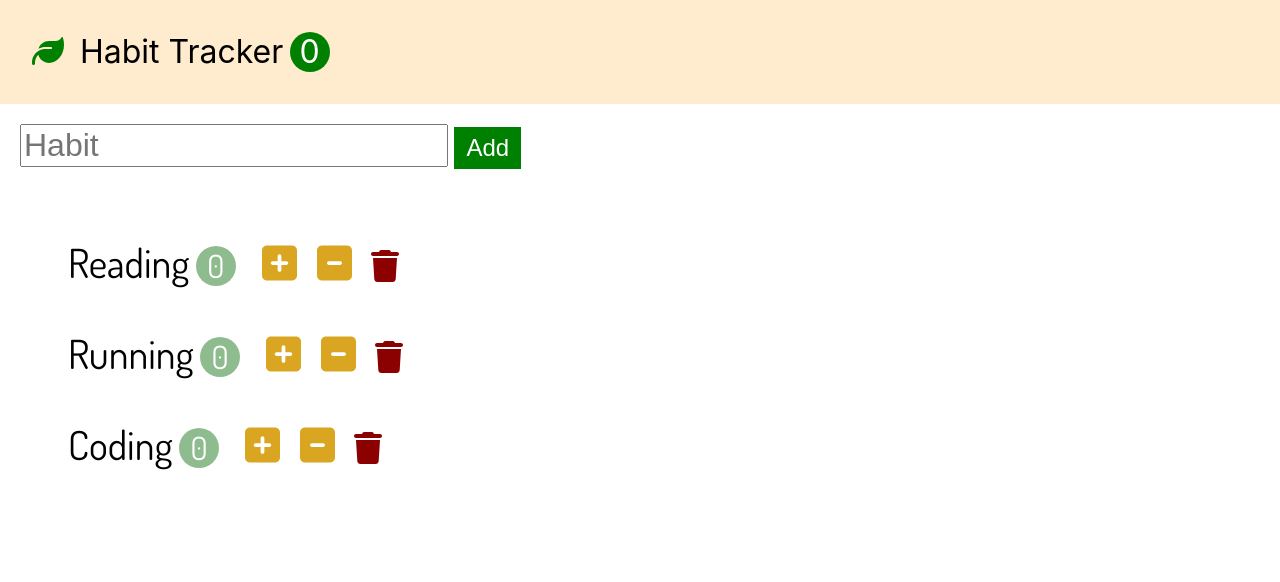
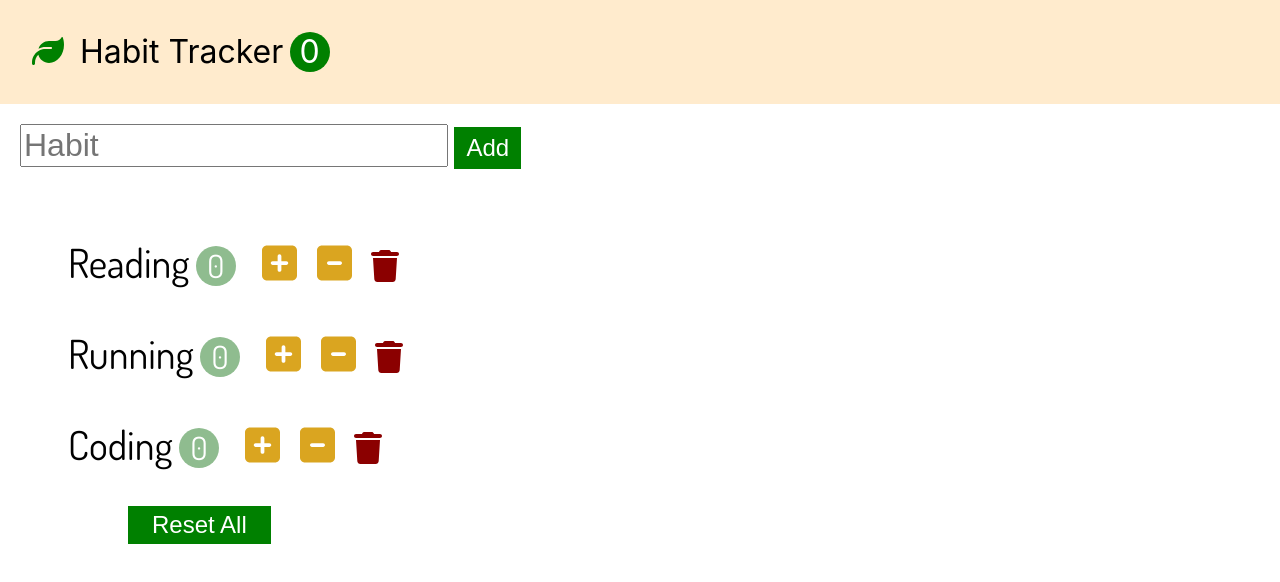
Before and after one commit to hanb613/React-Study, a React (Create React App) app: page / in a window 1280 px wide. Shown: the top 582 px of the page. Built offline with nearby package versions, Linux system fonts and the light colour scheme.

Commit message:
feat: Reset 기능

```diff
--- a/src/App.css
+++ b/src/App.css
@@ -105,4 +105,6 @@ button {
   padding: 0.2em 1em;
   background-color: green;
   color: white;
+  margin-left: 120px;
+  margin-bottom: 30px;
 }
--- a/src/app.jsx
+++ b/src/app.jsx
@@ -58,7 +58,6 @@ class App extends Component {
           onIncrement={this.handleIncrement}
           onDecrement={this.handleDecrement}
           onDelete={this.handleDelete}
-          onAdd={this.handleAdd}
           onReset={this.handleReset}
         />
       </>
--- a/src/components/habits.jsx
+++ b/src/components/habits.jsx
@@ -1,5 +1,4 @@
 import React, { Component } from "react";
-import AddForm from "./addForm";
 import Habit from "./habit";
 
 class Habits extends Component {
@@ -18,6 +17,9 @@ class Habits extends Component {
               />
             ))}
           </ul>
+          <button className="habits-reset" onClick={this.props.onReset}>
+            Reset All
+          </button>
         </div>
       </>
     );
```
